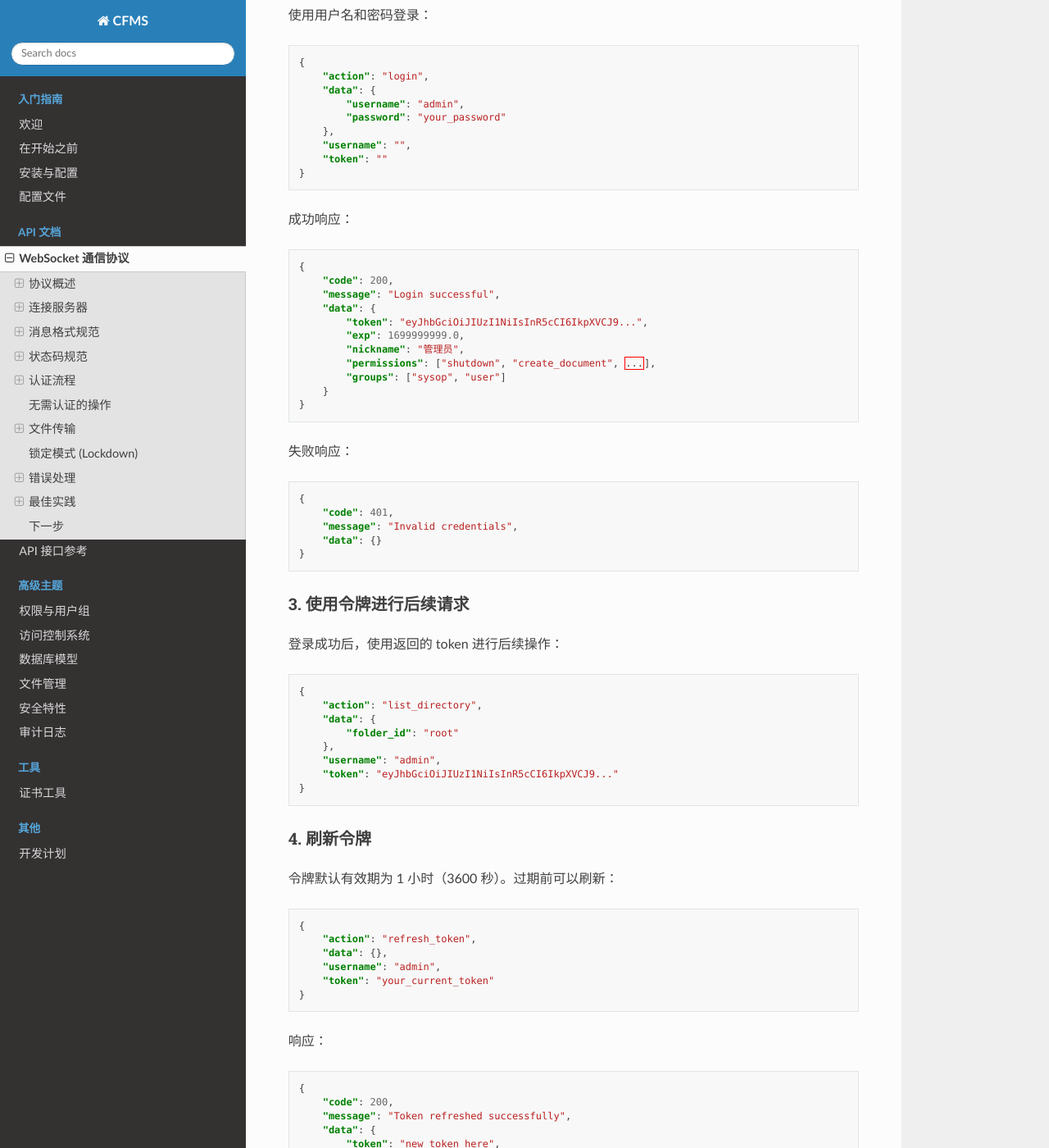
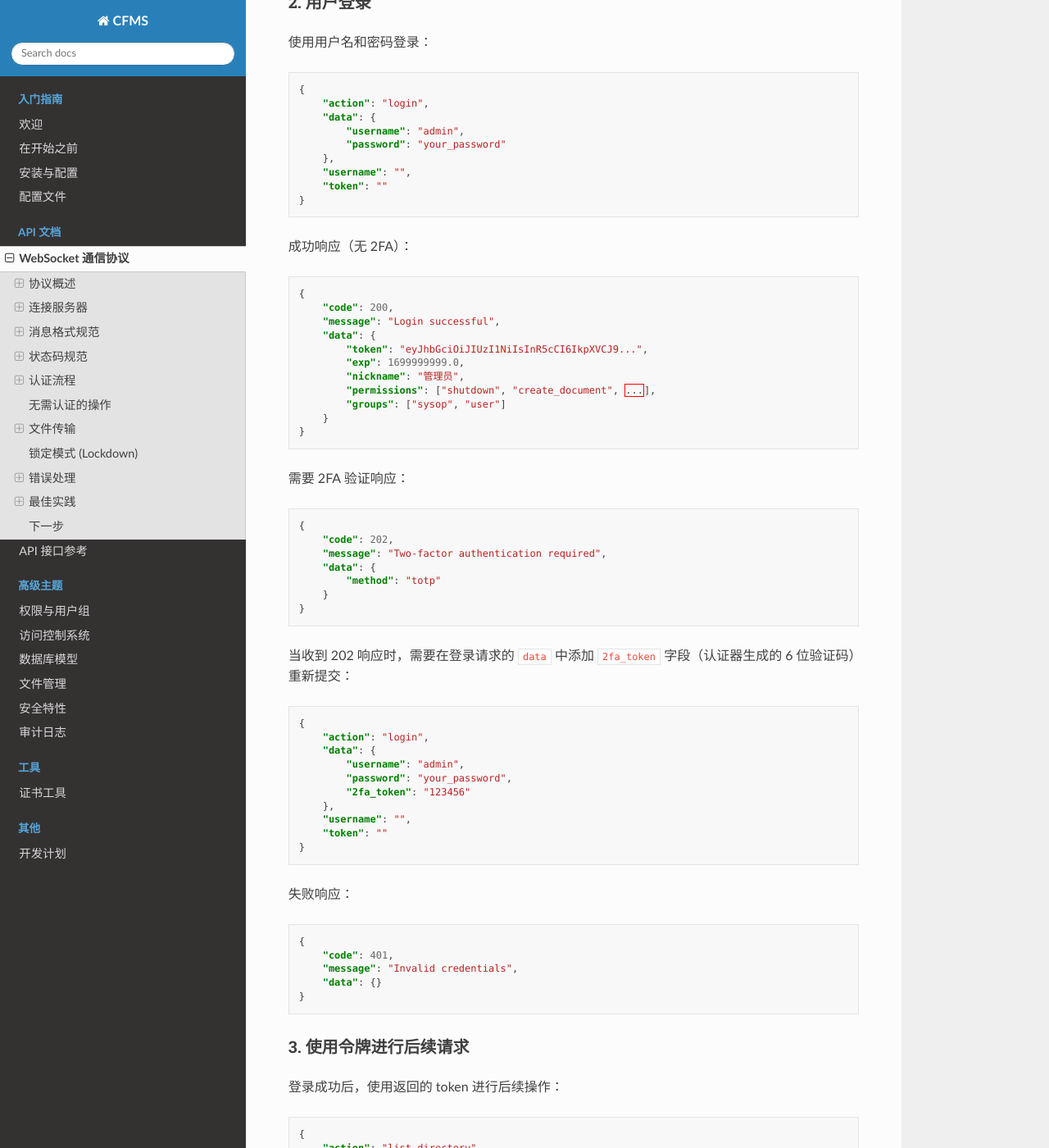
Before and after one commit to Creeper19472/cfms_server_doc, a Sphinx documentation site: the page built from docs/source/api.rst, in a window 1280 px wide and 1400 px high, scrolled down 4278 px. Shown: the whole window at 82% size. Built offline with Sphinx 7.4.7 and the Read the Docs theme 3.1.0, drawn with Linux system fonts in a browser that asks for light colours; some of the changed text lies outside the part shown.

Commit message:
Add 202 status code for 2FA in login API documentation
Co-authored-by: Creeper19472 <38857196+Creeper19472@users.noreply.github.com>

```diff
--- a/docs/source/api.rst
+++ b/docs/source/api.rst
@@ -183,6 +183,9 @@ CFMS 使用 HTTP 风格的状态码：
    * - 200
      - OK
      - 请求成功
+   * - 202
+     - Accepted
+     - 请求已接受，需要额外操作（如两步验证）
 
 客户端错误 (4xx)
 ^^^^^^^^^^^^^^^^
@@ -287,7 +290,7 @@ CFMS 使用 HTTP 风格的状态码：
        "token": ""
    }
 
-成功响应：
+成功响应（无 2FA）：
 
 .. code-block:: json
 
@@ -301,6 +304,33 @@ CFMS 使用 HTTP 风格的状态码：
            "permissions": ["shutdown", "create_document", ...],
            "groups": ["sysop", "user"]
        }
+   }
+
+需要 2FA 验证响应：
+
+.. code-block:: json
+
+   {
+       "code": 202,
+       "message": "Two-factor authentication required",
+       "data": {
+           "method": "totp"
+       }
+   }
+
+当收到 202 响应时，需要在登录请求的 ``data`` 中添加 ``2fa_token`` 字段（认证器生成的 6 位验证码）重新提交：
+
+.. code-block:: json
+
+   {
+       "action": "login",
+       "data": {
+           "username": "admin",
+           "password": "your_password",
+           "2fa_token": "123456"
+       },
+       "username": "",
+       "token": ""
    }
 
 失败响应：
```
Also changed, not shown: docs/source/api_refs.rst (+45 -7 lines).
